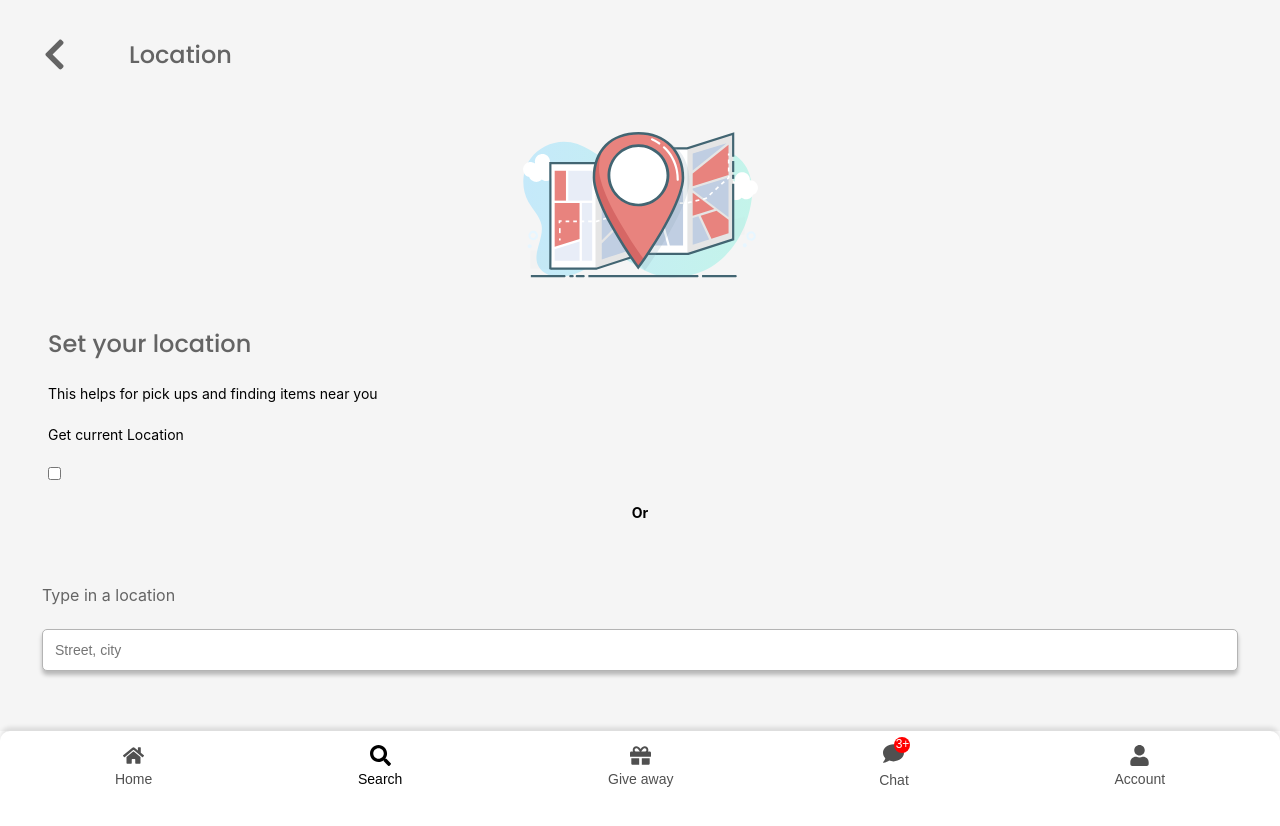
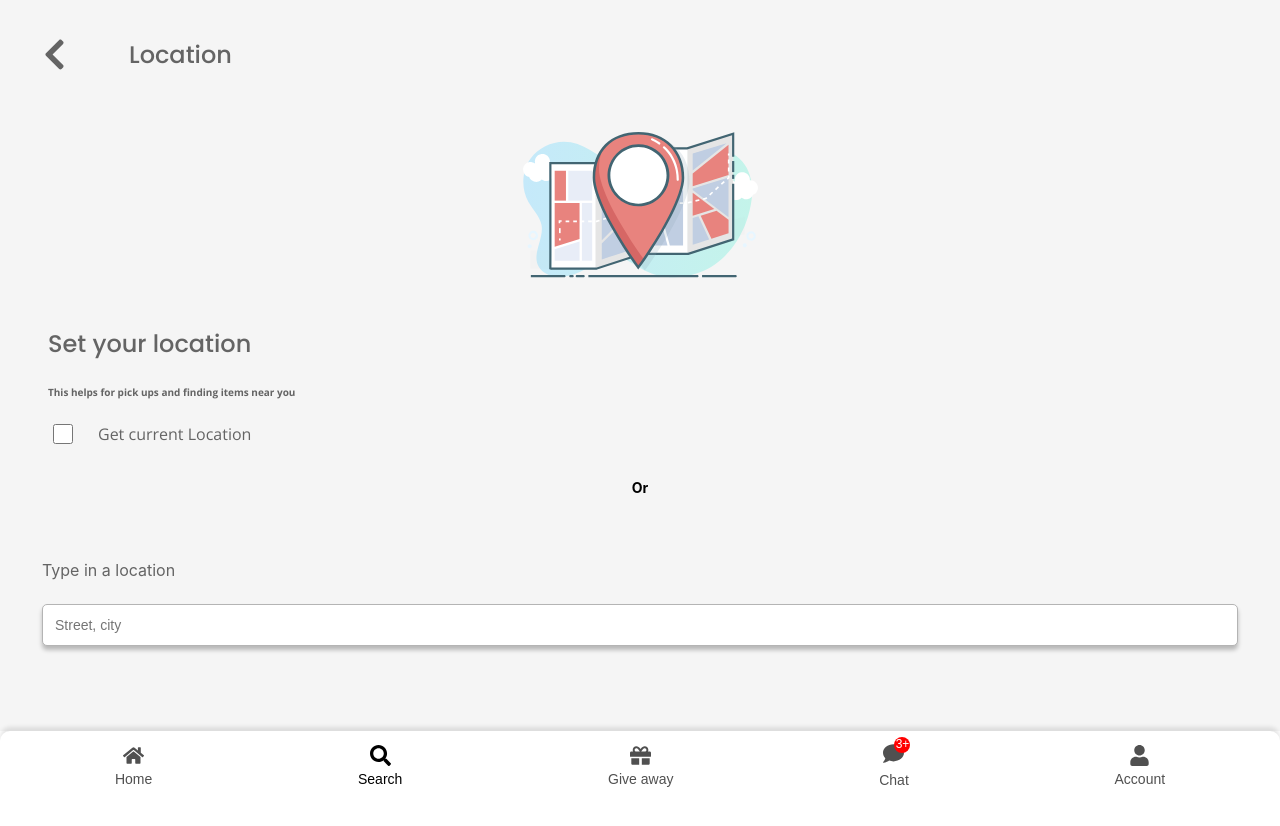
Before and after one commit to RevanToma/Tiny-Treasures, a React (Vite) app in the folder web-app/: page /account/location in a window 1280 px wide. Shown: the top 826 px of the page. Built offline with nearby package versions, Linux system fonts and the light colour scheme; no server answers.

Commit message:
added locaiton and commented out persist

```diff
--- /dev/null
+++ b/web-app/src/components/common/CheckBox/CheckBox.component.tsx
@@ -0,0 +1,23 @@
+import * as S from "./CheckBox.styles";
+import { checkBox } from "../../../types";
+
+const CheckBox: React.FC<React.InputHTMLAttributes<HTMLInputElement>> = ({
+  checked,
+  onChange,
+  label,
+}: checkBox) => {
+  return (
+    <S.CheckboxContainer>
+      <div />
+      <input
+        onChange={onChange}
+        type="checkbox"
+        checked={checked}
+        aria-label={label}
+      />
+      <label htmlFor={label}>{label}</label>
+    </S.CheckboxContainer>
+  );
+};
+
+export default CheckBox;
--- /dev/null
+++ b/web-app/src/components/common/CheckBox/CheckBox.styles.tsx
@@ -0,0 +1,13 @@
+import styled from "styled-components";
+
+export const CheckboxContainer = styled.div`
+  position: relative;
+  display: flex;
+  align-items: center;
+
+  input {
+    width: 2rem;
+    height: 2rem;
+    margin: 0 5px;
+  }
+`;
--- a/web-app/src/main.tsx
+++ b/web-app/src/main.tsx
@@ -21,12 +21,12 @@ const persistor = persistStore(store);
 ReactDOM.createRoot(document.getElementById("root") as HTMLElement).render(
   <React.StrictMode>
     <Provider store={store}>
-      <PersistGate loading={<Spinner />} persistor={persistor}>
-        <QueryClientProvider client={queryClient}>
-          <App />
-          <ReactQueryDevtools initialIsOpen={false} />
-        </QueryClientProvider>
-      </PersistGate>
+      {/* <PersistGate loading={<Spinner />} persistor={persistor}> */}
+      <QueryClientProvider client={queryClient}>
+        <App />
+        <ReactQueryDevtools initialIsOpen={false} />
+      </QueryClientProvider>
+      {/* </PersistGate> */}
     </Provider>
   </React.StrictMode>
 );
--- a/web-app/src/routes/settings/Location/Location.component.tsx
+++ b/web-app/src/routes/settings/Location/Location.component.tsx
@@ -11,6 +11,7 @@ import { LocationData, Point } from "../../../types";
 import { getCoordinatesFromCity, patchLocation } from "../../../api/requests";
 import { useNavigate } from "react-router-dom";
 import { getCurrentLocation } from "../../../utils/helperfunctions";
+import CheckBox from "../../../components/common/CheckBox/CheckBox.component";
 
 const Location: React.FC = () => {
   const [location, setLocation] = useState<LocationData | null>(null);
@@ -93,13 +94,13 @@ const Location: React.FC = () => {
         gap="2.4rem"
       >
         <Title color="#646464"> Set your location</Title>
-        <p>This helps for pick ups and finding items near you</p>
-        <label htmlFor="locationCheckbox">Get current Location</label>
-        <input
-          type="checkbox"
-          checked={isChecked}
-          onChange={handleCheckboxChange}
-        />
+        <S.InfoPara>
+          This helps for pick ups and finding items near you
+        </S.InfoPara>
+        <Box flexDirection="row" gap="2rem" marginBottom="1rem">
+          <CheckBox checked={isChecked} onChange={handleCheckboxChange} />
+          <S.Label htmlFor="locationCheckbox">Get current Location</S.Label>
+        </Box>
       </Box>
       <h4>Or</h4>
 
--- a/web-app/src/routes/settings/Location/Location.styles.tsx
+++ b/web-app/src/routes/settings/Location/Location.styles.tsx
@@ -1,4 +1,5 @@
 import styled from "styled-components";
+import { theme } from "../../../styles/themes";
 
 export const LocationDiv = styled.div`
   display: flex;
@@ -13,3 +14,14 @@ export const LocationDiv = styled.div`
     font-size: 1.6rem;
   }
 `;
+
+export const InfoPara = styled.p`
+  font-size: 1rem;
+  color: #646464;
+  ${theme.type.microcopy}
+`;
+
+export const Label = styled.label`
+  ${theme.type.body}
+  color:#646464
+`;
--- a/web-app/src/store/store.ts
+++ b/web-app/src/store/store.ts
@@ -1,32 +1,32 @@
-import { combineReducers, configureStore } from '@reduxjs/toolkit';
-import logger from 'redux-logger';
-import userReducer from './user/userSlice';
-import queryReducer from './query/querySlice';
-import { persistReducer } from 'redux-persist';
-import storage from 'redux-persist/lib/storage';
+import { combineReducers, configureStore } from "@reduxjs/toolkit";
+import logger from "redux-logger";
+import userReducer from "./user/userSlice";
+import queryReducer from "./query/querySlice";
+import { persistReducer } from "redux-persist";
+import storage from "redux-persist/lib/storage";
 
 const persistConfig = {
-  key: 'root',
+  key: "root",
   storage,
 };
 
-const rootReducer = combineReducers({
-  user: userReducer,
-  query: queryReducer,
-});
+// const rootReducer = combineReducers({
+//   user: userReducer,
+//   query: queryReducer,
+// });
 
-const persistedReducer = persistReducer(persistConfig, rootReducer);
+// const persistedReducer = persistReducer(persistConfig, rootReducer);
 
 const store = configureStore({
-  reducer: persistedReducer,
-  middleware: getDefaultMiddleware =>
-    process.env.NODE_ENV === 'development'
-      ? getDefaultMiddleware({
-          serializableCheck: false,
-        }).concat(logger)
+  reducer: {
+    user: userReducer,
+    query: queryReducer,
+  },
+  middleware: (getDefaultMiddleware) =>
+    process.env.NODE_ENV === "development"
+      ? getDefaultMiddleware({ serializableCheck: false }).concat(logger)
       : getDefaultMiddleware(),
 });
-
-export default store;
 export type RootState = ReturnType<typeof store.getState>;
 export type AppDispatch = typeof store.dispatch;
+export default store;
--- a/web-app/src/store/user/userSelectors.ts
+++ b/web-app/src/store/user/userSelectors.ts
@@ -1,12 +1,16 @@
 import { RootState } from "../store";
 import { createSelector } from "@reduxjs/toolkit";
+
 const userSlice = (state: RootState) => state.user;
 
 export const selectUser = createSelector(
   [userSlice],
   (userSlice) => userSlice.data.user
 );
-
+export const selectLocation = createSelector(
+  [userSlice],
+  (userSlice) => userSlice.data.user.location
+);
 export const selectIsSignedIn = createSelector(
   [userSlice],
   (userSlice) => userSlice.isSignedIn
--- a/web-app/src/store/user/userSlice.ts
+++ b/web-app/src/store/user/userSlice.ts
@@ -20,7 +20,7 @@ const initialState: IUser = {
     },
   },
   isSignedIn: false,
-  token: "",
+  // token: "",
   currentChatRoom: undefined,
 };
 
@@ -51,7 +51,7 @@ const userSlice = createSlice({
   reducers: {
     signSuccess: (state, { payload }: PayloadAction<IUser>) => {
       state.data.user = payload.data.user;
-      state.token = payload.token;
+      // state.token = payload.token;
       state.isSignedIn = true;
       Socket.init(state.data.user._id);
     },
@@ -62,7 +62,7 @@ const userSlice = createSlice({
     signOut: (state) => {
       state.data.user = initialState.data.user;
       state.isSignedIn = false;
-      state.token = "";
+      // state.token = "";
       state.currentChatRoom = initialState.currentChatRoom;
     },
   },
```
Also changed, not shown: web-app/src/types.ts (+7 -1 lines).
